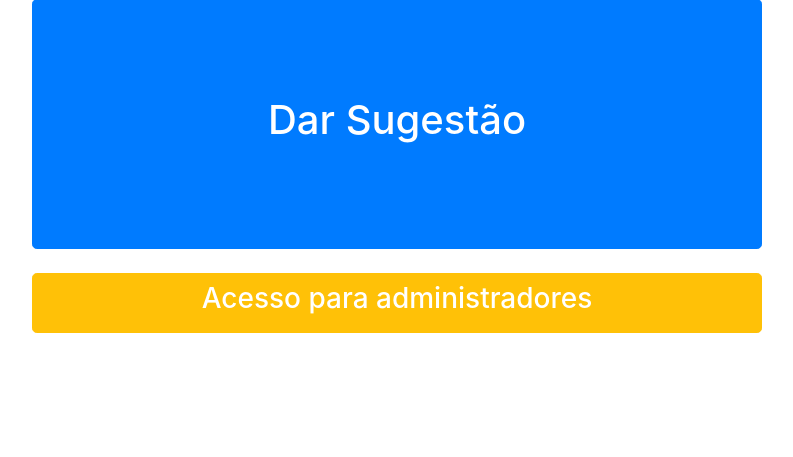
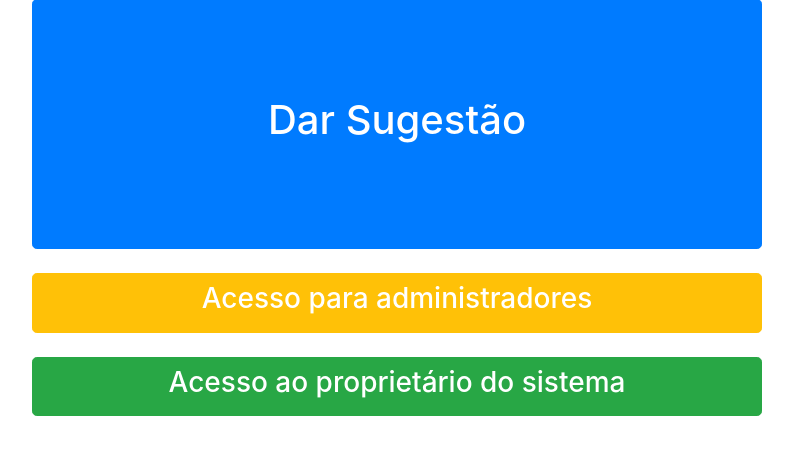
Before and after one commit to deodatojunior/caixaSugestao, a Django app: page / in a window 1280 px wide. Shown: the part 90-547 px from the top of the page, without its empty margins (243-1036 px from the left). Run offline with Django 3.2, Linux system fonts and the light colour scheme; some libraries are stand-ins or nearby versions.

Commit message:
Adição de acesso ao django-admin

```diff
--- a/caixaSugestao/appCaixaSugestao/templates/appCaixaSugestao/index.html
+++ b/caixaSugestao/appCaixaSugestao/templates/appCaixaSugestao/index.html
@@ -15,6 +15,12 @@
               <h3 style="color: white;">Acesso para administradores</h3>
           </button>
  </a>
+<br>
+<a href="/admin" style="color: white;">
+<button type="button" class="btn btn-success btn-lg btn-block">
+              <h3 style="color: white;">Acesso ao proprietário do sistema</h3>
+          </button>
+ </a>
 
 
 {% endblock %}
--- a/caixaSugestao/appCaixaSugestao/urls.py
+++ b/caixaSugestao/appCaixaSugestao/urls.py
@@ -1,6 +1,6 @@
 from django.urls import path
 from . import views
-
+from django.contrib import admin
 
 urlpatterns = [
     path('', views.index, name='index'),
@@ -17,7 +17,8 @@ urlpatterns = [
 
     path('usuario_registrar/', views.usuario_registrar, name='usuario_registrar'),
     path('usuario_listar/', views.usuario_listar, name='usuario_listar'),
-    path('usuario_remover/<int:pk>', views.usuario_remover, name='usuario_remover')
+    path('usuario_remover/<int:pk>', views.usuario_remover, name='usuario_remover'),
+
 
 
 ]
--- a/caixaSugestao/appCaixaSugestao/views.py
+++ b/caixaSugestao/appCaixaSugestao/views.py
@@ -14,10 +14,6 @@ class SugestaoForm(ModelForm):
     class Meta:
         model = Sugestao
         fields = ('nome', 'texto', 'area_Da_Empresa')
-
-
-
-
 
 def index(request):
     return render(request, 'appCaixaSugestao/index.html')
```
Also changed, not shown: 1 other file.
